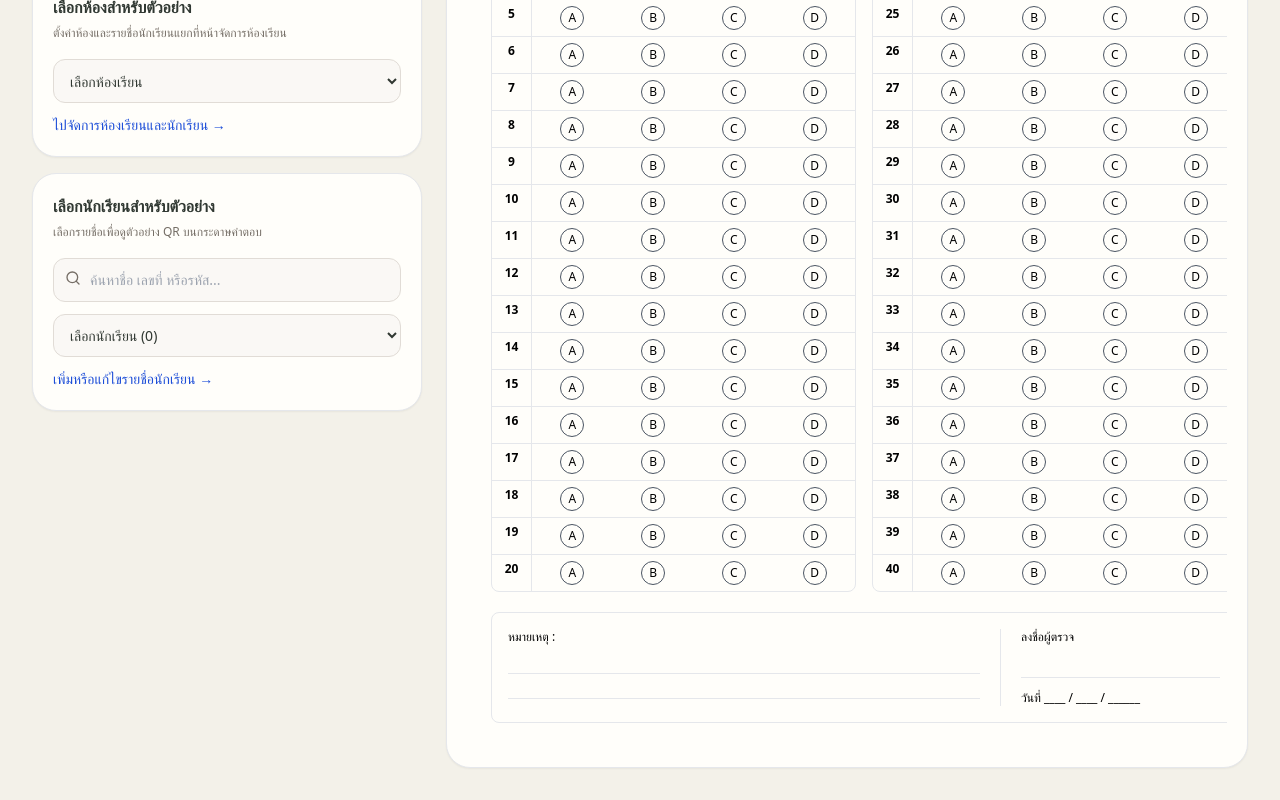
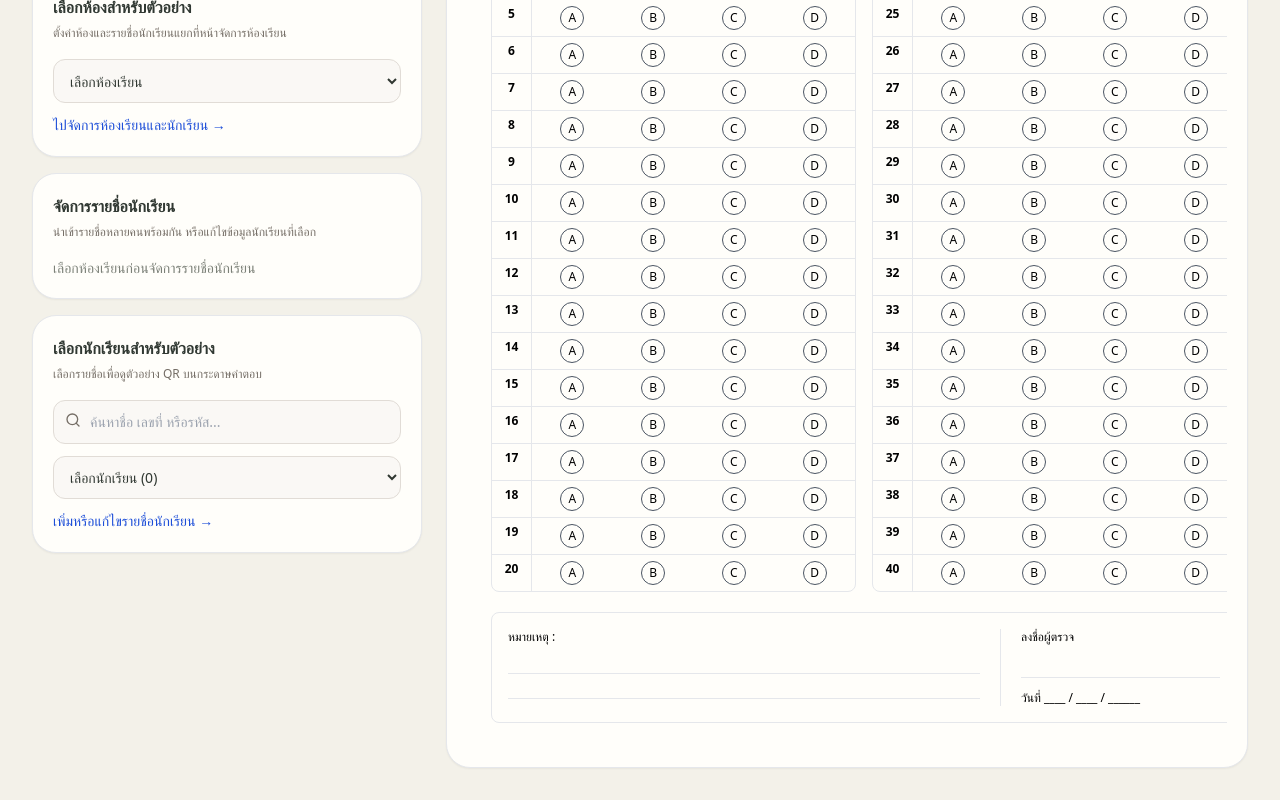
Before and after one commit to dks019733-ship-it/qr-exam-checker-shader-hero, a Next.js app: page /dashboard/answer-sheet in a window 1280 px wide. Shown: the part 928-1728 px from the top of the page. Built offline with nearby package versions, Linux system fonts and the light colour scheme; no server answers; the database is empty; sample sign-in values are in the browser's storage.

Commit message:
feat(answer-sheet): expose student import and editing in editor

```diff
--- a/components/answer-sheet-editor.tsx
+++ b/components/answer-sheet-editor.tsx
@@ -4,6 +4,7 @@ import { useEffect, useMemo, useRef, useState } from "react";
 import { CheckCircle2, ChevronDown, FileImage, ImagePlus, Loader2, Printer, Save, Search, X } from "lucide-react";
 import Link from "next/link";
 import { Button } from "@/components/ui/button";
+import { AnswerSheetStudentTools } from "@/components/answer-sheet-student-tools";
 
 type Classroom = { id: string; name: string; _count?: { students: number } };
 type Student = { id: string; rollNo: string; studentNo: string; name: string; qrToken: string };
@@ -106,6 +107,7 @@ export function AnswerSheetEditor() {
 
           <Panel title="เลือกห้องสำหรับตัวอย่าง" subtitle="ตั้งค่าห้องและรายชื่อนักเรียนแยกที่หน้าจัดการห้องเรียน"><select className="w-full" value={classId} onChange={(e) => { setClassId(e.target.value); const c = classrooms.find((x) => x.id === e.target.value); if (c) updateTemplate("classLabel", c.name); }}><option value="">เลือกห้องเรียน</option>{classrooms.map((c) => <option key={c.id} value={c.id}>{c.name}{c._count ? ` (${c._count.students} คน)` : ""}</option>)}</select><Link href="/dashboard/classes" className="mt-3 inline-flex text-sm font-medium text-blue-700 hover:underline">ไปจัดการห้องเรียนและนักเรียน →</Link></Panel>
 
+          <Panel title="จัดการรายชื่อนักเรียน" subtitle="นำเข้ารายชื่อหลายคนพร้อมกัน หรือแก้ไขข้อมูลนักเรียนที่เลือก"><AnswerSheetStudentTools classId={classId} students={students} selectedStudentId={selectedStudentId} onSelect={selectStudent} onStudentsChange={setStudents} /></Panel>
           <Panel title="เลือกนักเรียนสำหรับตัวอย่าง" subtitle="เลือกรายชื่อเพื่อดูตัวอย่าง QR บนกระดาษคำตอบ"><div className="relative"><Search className="absolute left-3 top-3 h-4 w-4 text-muted-foreground" /><input className="pl-9" placeholder="ค้นหาชื่อ เลขที่ หรือรหัส..." value={studentSearch} onChange={(e) => setStudentSearch(e.target.value)} /></div><select value={selectedStudentId} onChange={(e) => { const s = students.find((x) => x.id === e.target.value); if (s) selectStudent(s); }} className="mt-2"><option value="">เลือกนักเรียน ({filteredStudents.length})</option>{filteredStudents.map((s) => <option key={s.id} value={s.id}>{s.rollNo} · {s.studentNo} — {s.name}</option>)}</select><Link href="/dashboard/classes" className="mt-3 inline-flex text-sm font-medium text-blue-700 hover:underline">เพิ่มหรือแก้ไขรายชื่อนักเรียน →</Link></Panel>
         </section>
 
```
